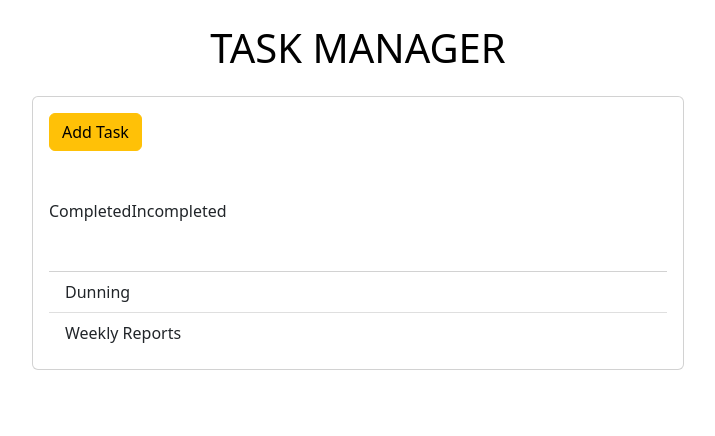
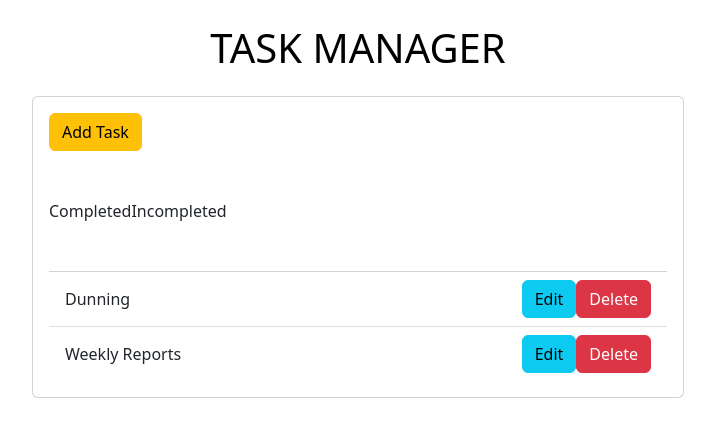
Before and after one commit to CandaceAndrews/Task-Manager-Application, a React (Create React App) app in the folder frontend/: page / in a window 1280 px wide. Shown: the top 436 px of the page, without its empty margins (282-997 px from the left). Built offline with nearby package versions, Linux system fonts and the light colour scheme.

Commit message:
newItems.map

```diff
--- a/frontend/src/App.js
+++ b/frontend/src/App.js
@@ -75,11 +75,13 @@ class App extends Component {
     return newItems.map(item => (
       <li key={item.id} className="list-group-item d-flex justify-content-between
       align-items-center">
-        <span className={`todo-title mr-2 ${this.state.viewCompleted }`}>
-
-        {item.title}
-
-
+        <span className={`todo-title mr-2 ${this.state.viewCompleted ? "completed-todo" : ""}`}
+          title={item.title}>
+          {item.title}
+        </span>
+        <span>
+          <button className="btn btn-info mr-2">Edit</button>
+          <button className="btn btn-danger mr-2">Delete</button>
         </span>
       </li>
     ))
```
